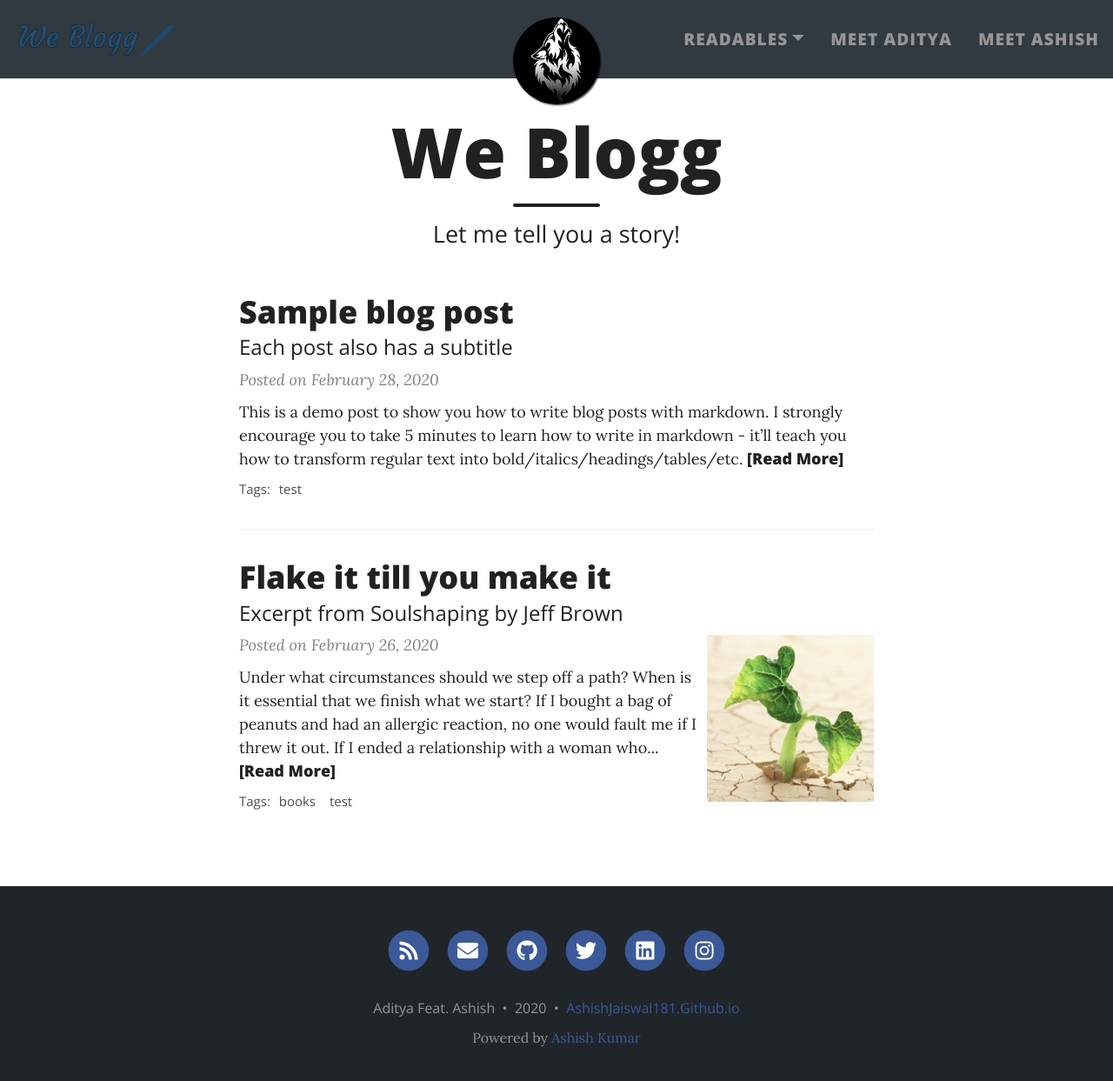
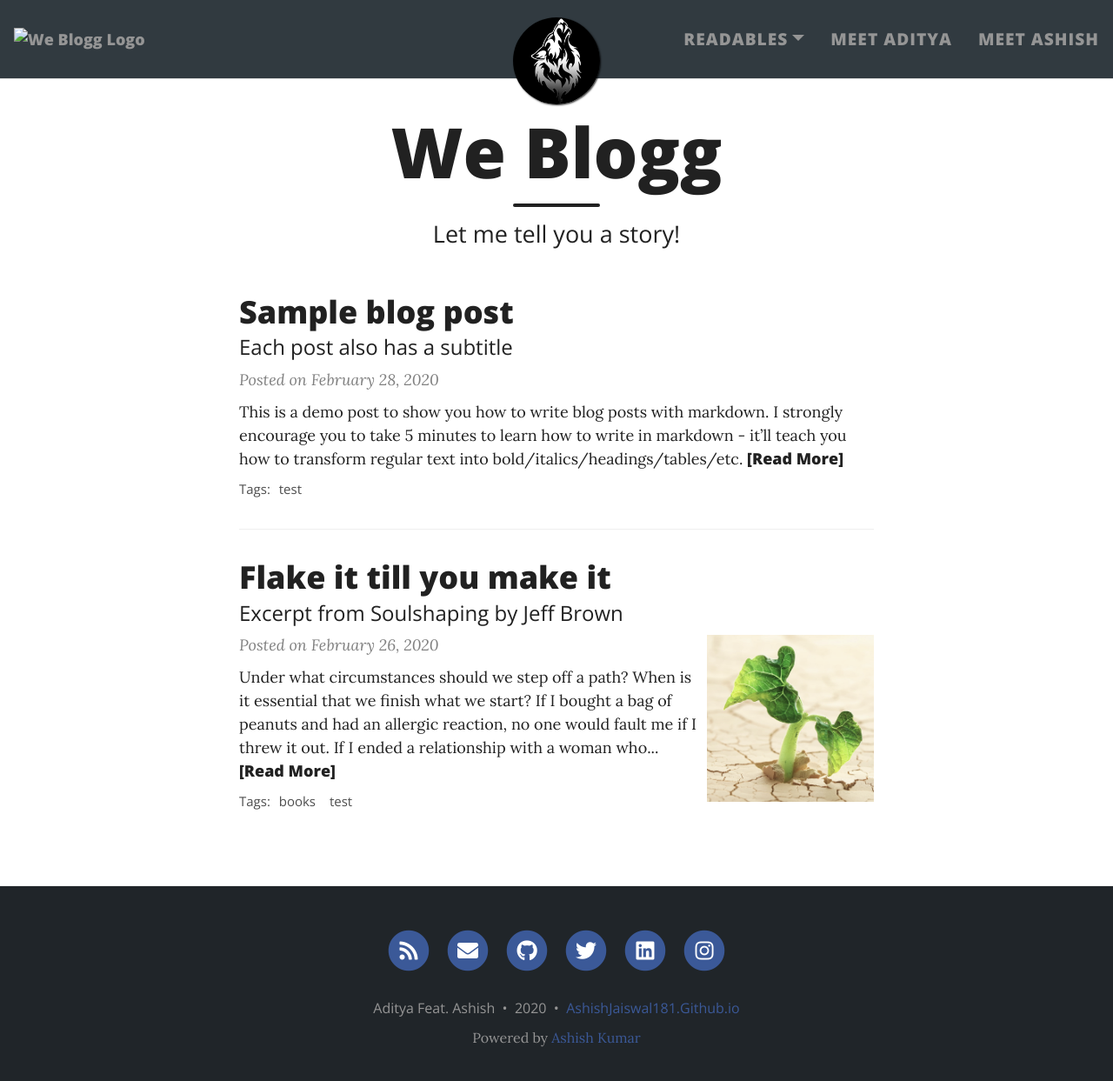
Before and after one commit to Ashishjaiswal181/WeBlogg, a Jekyll site: the page built from index.html, in a window 1280 px wide and 1255 px high. Shown: the top 1243 px of the window at 87% size. Built offline with Jekyll 4.4.1, drawn with Linux system fonts in a browser that asks for light colours; nearby versions of some CDN libraries; the list of posts is cut into pages by our own code.

Commit message:
logo fixed

```diff
--- a/_config.yml
+++ b/_config.yml
@@ -32,7 +32,7 @@
 
 # If you want to have an image logo in the top-left corner instead of having the title of the website,
 # then specify the following parameter
-title-img: "/assets/img/weblogglogo.jpg"
+title-img: "WeBlogg/assets/img/weblogglogo.jpg"
 
 
 # --- Footer social media links --- #
```
